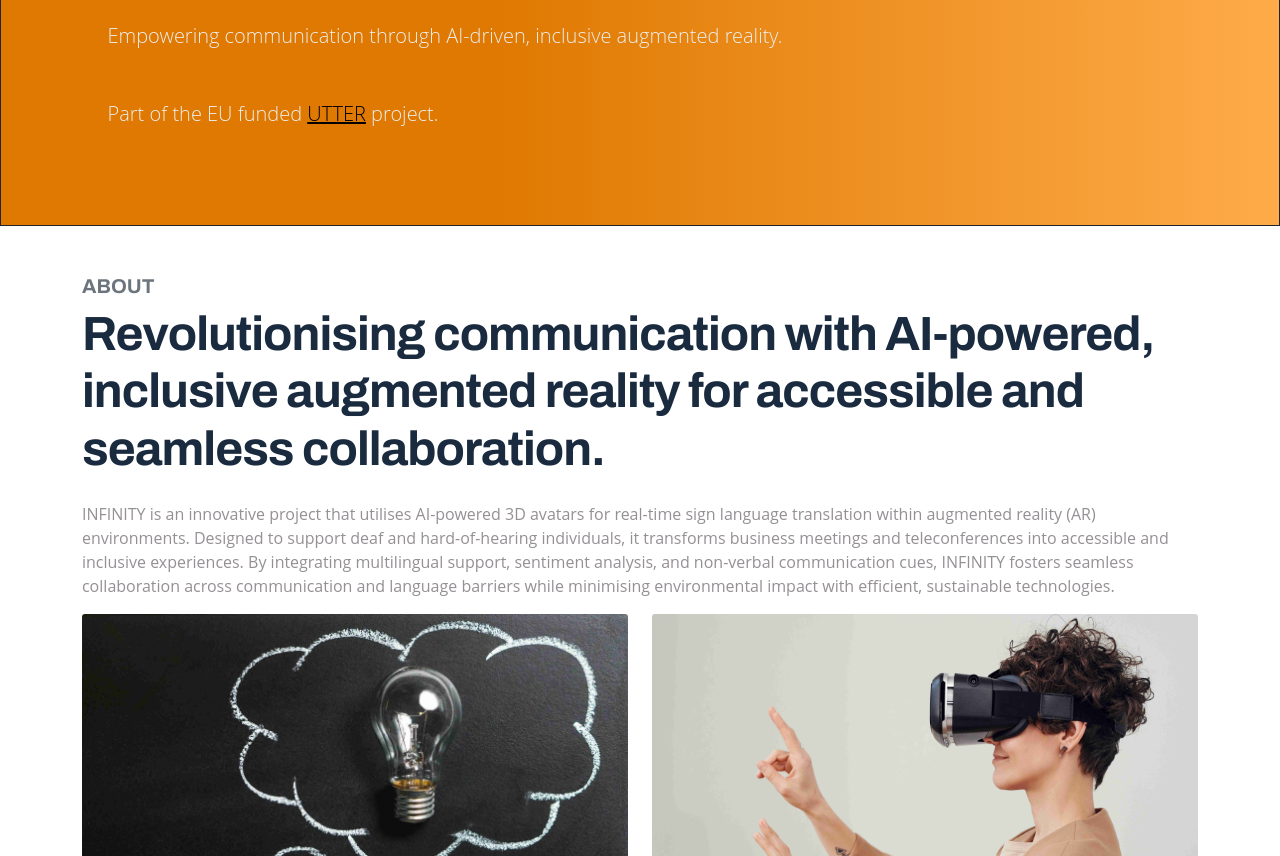
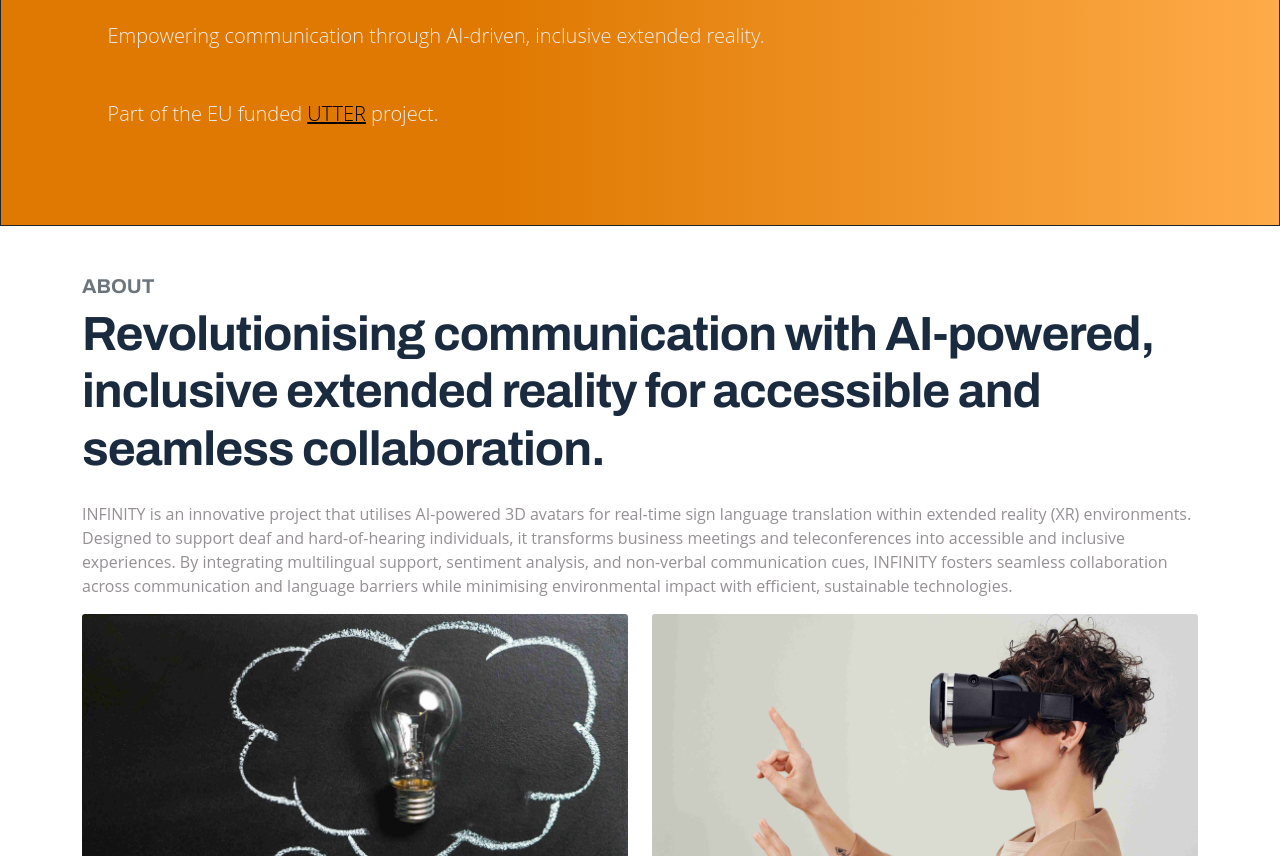
Before and after one commit to Daskalos-Apps/infinity-website, a plain HTML site: page index.html in a window 1280 px wide. Shown: the part 244-1100 px from the top of the page. Drawn offline with nearby package versions, Linux system fonts and the light colour scheme.

Commit message:
Misc: Replace augmented reality with extended reality (#2)

```diff
--- a/index.html
+++ b/index.html
@@ -32,7 +32,7 @@
                     </div>
                     <h2 class="display-1 text-white text-center text-md-start text-shadow-head fw-bold mb-4">Welcome to INFINITY</h2>
                     <p class="lead text-center text-md-start text-shadow-body mb-5 d-flex justify-content-sm-center justify-content-md-start">
-                        <span class="col-12">Empowering communication through AI-driven, inclusive augmented reality.</span>
+                        <span class="col-12">Empowering communication through AI-driven, inclusive extended reality.</span>
                     </p>
                     <p class="lead text-center text-md-start text-shadow-body mb-5 d-flex justify-content-sm-center justify-content-md-start">
                         <span class="col-12">Part of the EU funded <a href="https://he-utter.eu/">UTTER</a> project.</span>
@@ -48,8 +48,8 @@
             <div class="row">
                 <div class="col-12">
                     <h3 class="fs-5 mb-2 text-secondary text-uppercase">About</h3>
-                    <h2 class="display-5 mb-4">Revolutionising communication with AI-powered, inclusive augmented reality for accessible and seamless collaboration.</h2>
-                    <p>INFINITY is an innovative project that utilises AI-powered 3D avatars for real-time sign language translation within augmented reality (AR) environments. Designed to support deaf and hard-of-hearing individuals, it transforms business meetings and teleconferences into accessible and inclusive experiences. By integrating multilingual support, sentiment analysis, and non-verbal communication cues, INFINITY fosters seamless collaboration across communication and language barriers while minimising environmental impact with efficient, sustainable technologies.</p>
+                    <h2 class="display-5 mb-4">Revolutionising communication with AI-powered, inclusive extended reality for accessible and seamless collaboration.</h2>
+                    <p>INFINITY is an innovative project that utilises AI-powered 3D avatars for real-time sign language translation within extended reality (XR) environments. Designed to support deaf and hard-of-hearing individuals, it transforms business meetings and teleconferences into accessible and inclusive experiences. By integrating multilingual support, sentiment analysis, and non-verbal communication cues, INFINITY fosters seamless collaboration across communication and language barriers while minimising environmental impact with efficient, sustainable technologies.</p>
                 </div>
             </div>
         </div>
@@ -66,7 +66,7 @@
                                         <a class="link-dark text-decoration-none" href="#!">Our Vision</a>
                                     </h2>
                                 </div>
-                                <p class="card-text entry-summary text-secondary mb-3">At INFINITY, we aspire to create a future where communication is universally accessible, breaking down barriers for individuals with hearing impairments and those navigating multilingual environments. We believe in fostering inclusivity, equity, and seamless collaboration by harnessing the transformative power of AI and augmented reality. Our vision is to enable full participation in professional, educational, and cultural settings, empowering individuals to thrive in a world designed for everyone.</p>
+                                <p class="card-text entry-summary text-secondary mb-3">At INFINITY, we aspire to create a future where communication is universally accessible, breaking down barriers for individuals with hearing impairments and those navigating multilingual environments. We believe in fostering inclusivity, equity, and seamless collaboration by harnessing the transformative power of AI and extended reality. Our vision is to enable full participation in professional, educational, and cultural settings, empowering individuals to thrive in a world designed for everyone.</p>
                             </div>
                         </div>
                     </article>
```
